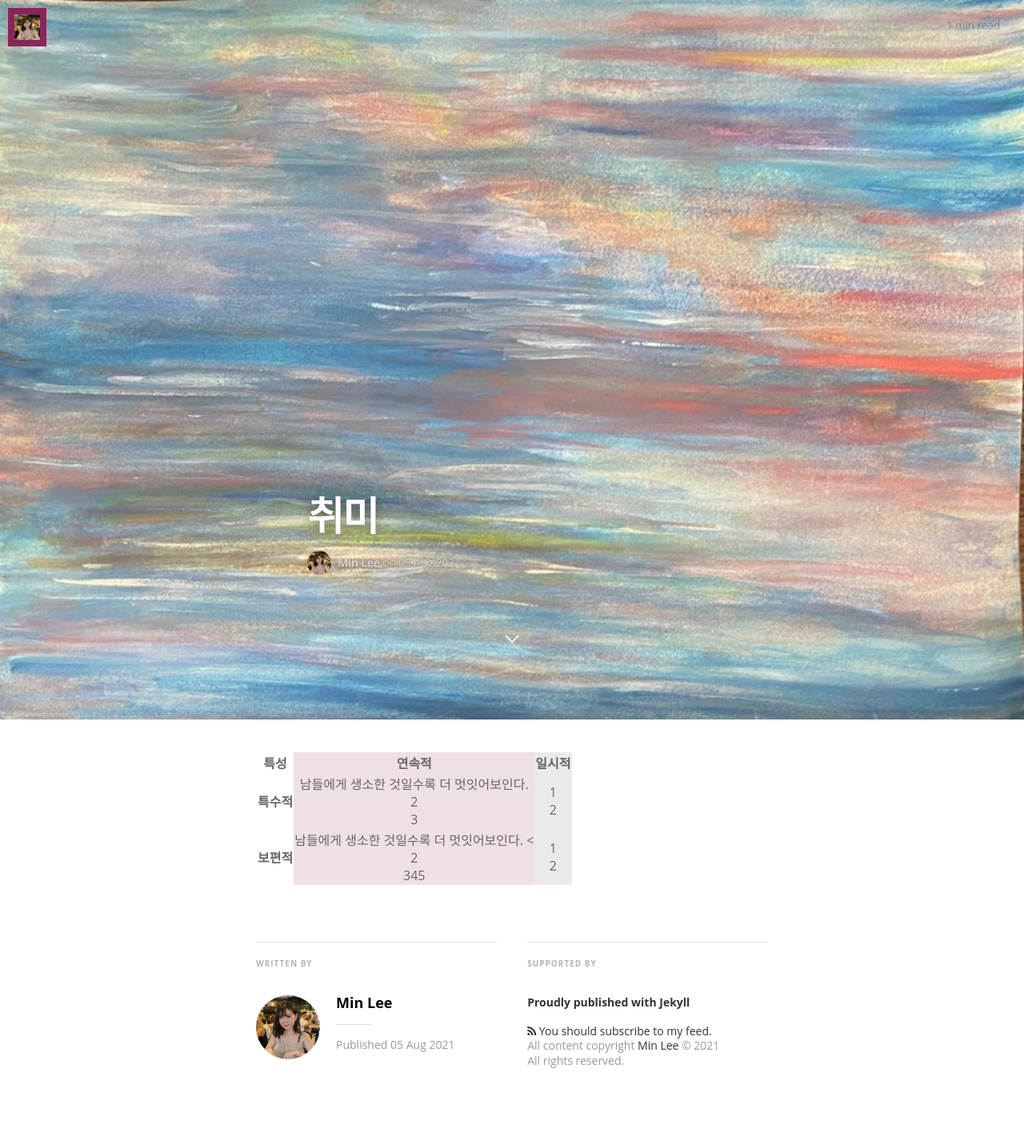
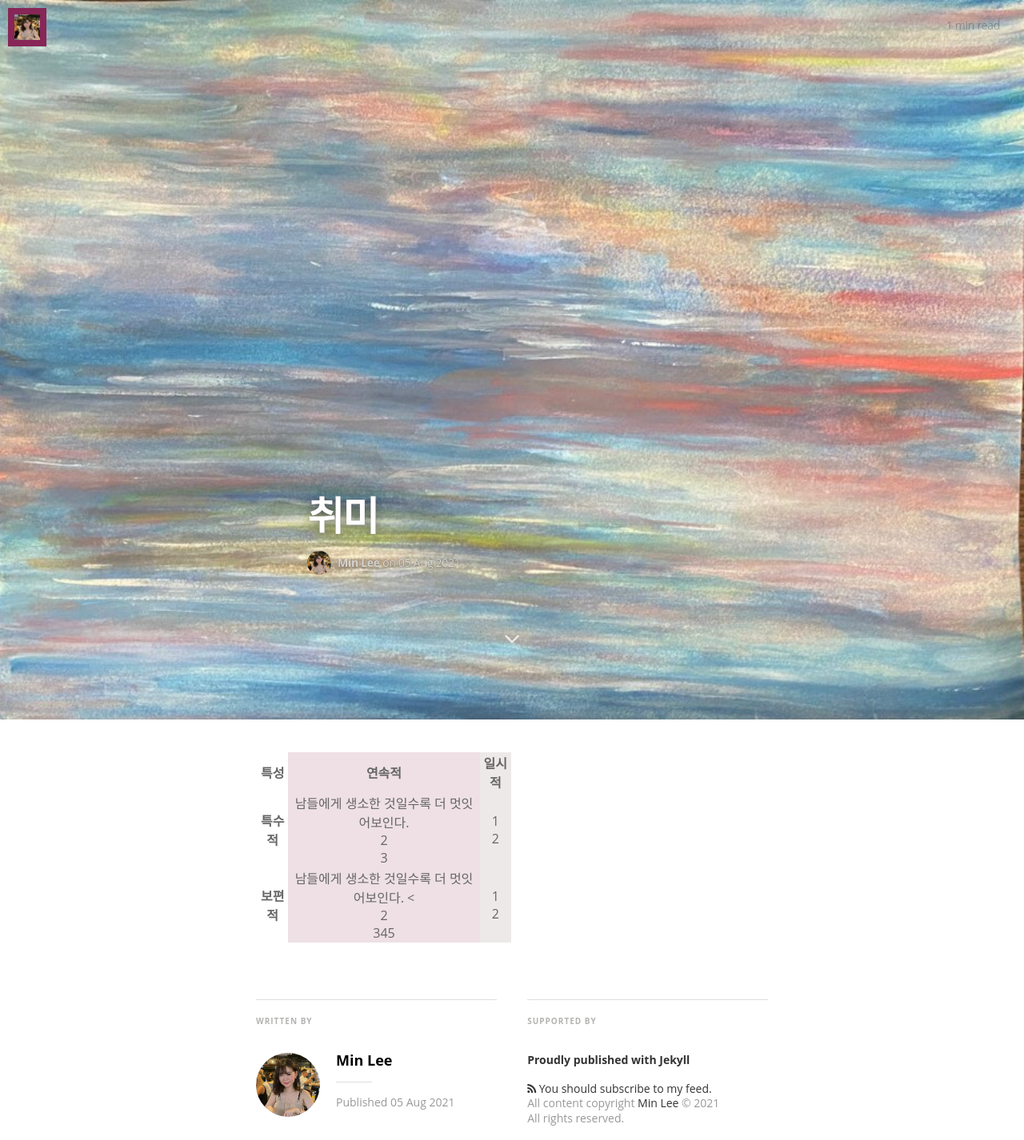
Before and after one commit to minniie/minniie.github.io, a Jekyll site: the page built from _posts/2021-08-05-post4.markdown, in a window 1280 px wide. Shown: the top 1426 px of the page at 80% size. Built offline with Jekyll 4.4.1, drawn with Linux system fonts in a browser that asks for light colours; nearby versions of some CDN libraries; some web fonts are replaced; grey boxes are pictures that could not be loaded.

Commit message:
Update main.sass

```diff
--- a/css/main.sass
+++ b/css/main.sass
@@ -36,7 +36,7 @@ table
   margin: padding
   // margin-left: 30px
   // margin-right: 30px
-  max-width: 100%
+  max-width: 50%
   border: 1px solid #FFF
   border-collapse: collapse
 
```
